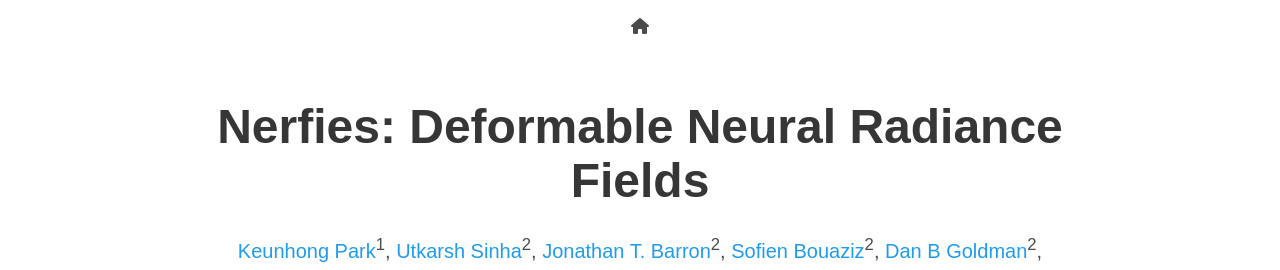
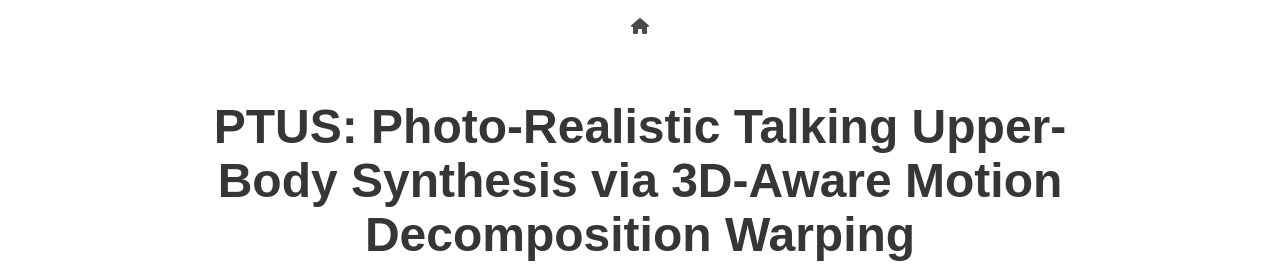
Before and after one commit to cooluoluo/test, a plain HTML site: page index.html in a window 1280 px wide. Shown: the top 270 px of the page. Drawn offline with nearby package versions, Linux system fonts and the light colour scheme; some icons are missing; a web font is replaced by a local one.

Commit message:
Update index.html

```diff
--- a/index.html
+++ b/index.html
@@ -88,7 +88,7 @@
     <div class="container is-max-desktop">
       <div class="columns is-centered">
         <div class="column has-text-centered">
-          <h1 class="title is-1 publication-title">Nerfies: Deformable Neural Radiance Fields</h1>
+          <h1 class="title is-1 publication-title">PTUS: Photo-Realistic Talking Upper-Body Synthesis via 3D-Aware Motion Decomposition Warping</h1>
           <div class="is-size-5 publication-authors">
             <span class="author-block">
               <a href="https://keunhong.com">Keunhong Park</a><sup>1</sup>,</span>
```
